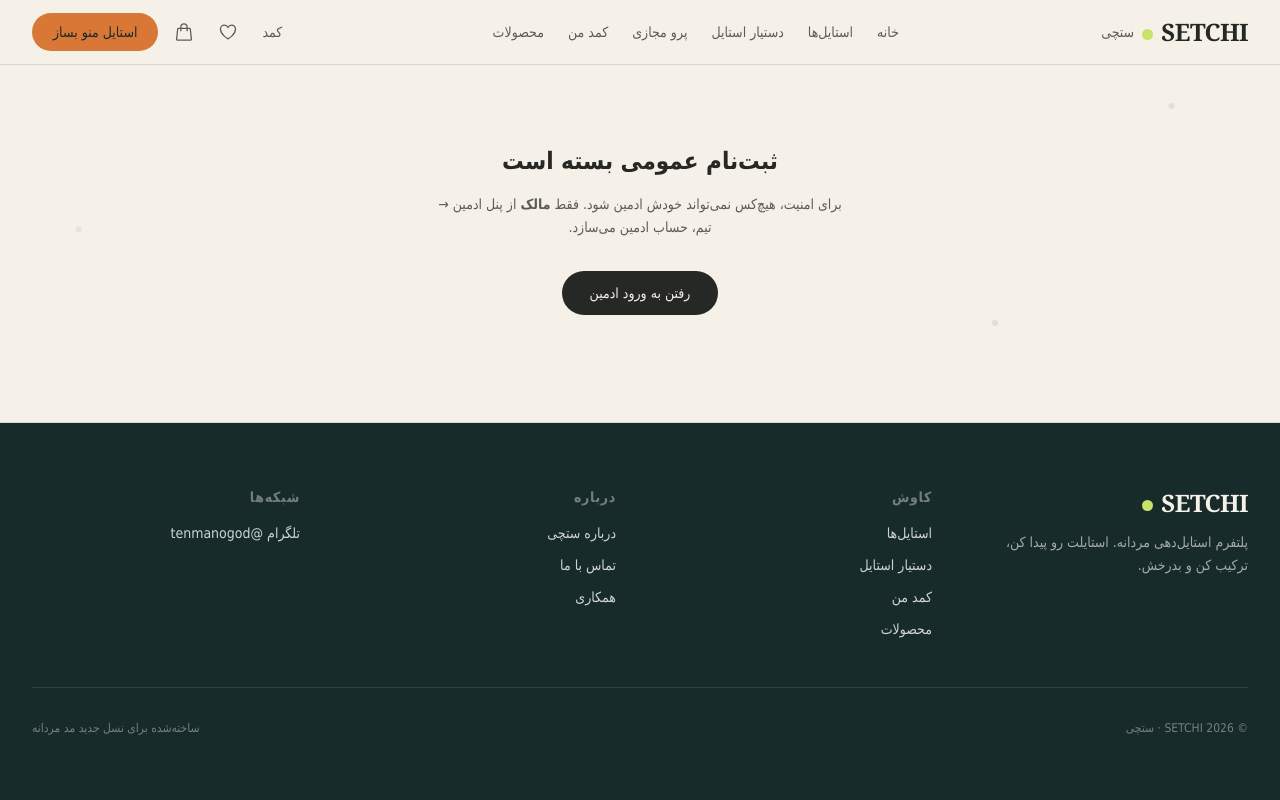
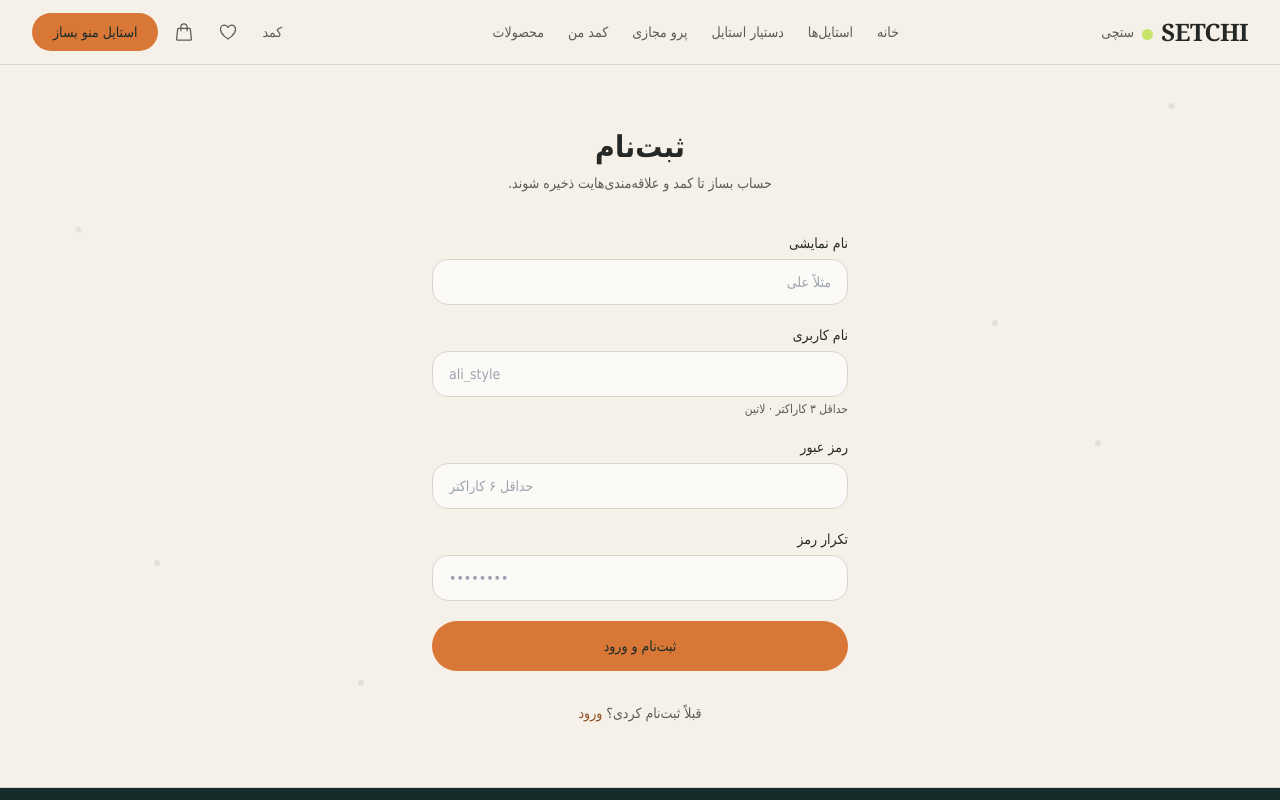
Before and after one commit to abolmoslehifsg-svg/setchi, a Next.js app: page /setchi/auth/register in a window 1280 px wide. Shown: the top 800 px of the page. Built offline with nearby package versions, Linux system fonts and the light colour scheme; a web font is replaced by a local one.

Commit message:
feat(auth): login/register UI + header welcome greeting

```diff
--- a/src/app/auth/login/page.tsx
+++ b/src/app/auth/login/page.tsx
@@ -1,11 +1,16 @@
 "use client";
 
 import { useState } from "react";
+import Link from "next/link";
 import { useRouter } from "next/navigation";
+import { loginUser } from "@/lib/user-auth";
 import { checkAdminCredentials, setAdminSession } from "@/lib/admin-auth";
+
+type Mode = "user" | "admin";
 
 export default function LoginPage() {
   const router = useRouter();
+  const [mode, setMode] = useState<Mode>("user");
   const [username, setUsername] = useState("");
   const [password, setPassword] = useState("");
   const [error, setError] = useState("");
@@ -16,25 +21,70 @@ export default function LoginPage() {
     setError("");
     setLoading(true);
 
-    const session = checkAdminCredentials(username, password);
-    if (session) {
-      setAdminSession(session);
+    if (mode === "admin") {
+      const session = checkAdminCredentials(username, password);
+      if (session) {
+        setAdminSession(session);
+        setLoading(false);
+        router.push("/admin/");
+        return;
+      }
       setLoading(false);
-      router.push("/admin/");
+      setError("نام کاربری یا رمز ادمین اشتباه است.");
       return;
     }
 
+    const res = loginUser(username, password);
     setLoading(false);
-    setError("نام کاربری یا رمز اشتباه است. فقط مالک و ادمین‌های اضافه‌شده دسترسی دارند.");
+    if (!res.ok) {
+      setError(res.error || "ورود ناموفق");
+      return;
+    }
+    router.push("/");
   };
 
   return (
     <div className="mx-auto max-w-md px-4 py-16" dir="rtl">
-      <div className="text-center mb-10">
-        <h1 className="text-3xl font-bold">ورود ادمین</h1>
+      <div className="text-center mb-8">
+        <h1 className="text-3xl font-bold">
+          {mode === "user" ? "ورود" : "ورود ادمین"}
+        </h1>
         <p className="mt-2 text-sm text-[var(--secondary)]">
-          ثبت‌نام عمومی وجود ندارد. فقط مالک می‌تواند ادمین اضافه کند.
+          {mode === "user"
+            ? "به حساب کاربری‌ات وارد شو تا استایلت ذخیره بماند."
+            : "فقط مالک و ادمین‌های اضافه‌شده."}
         </p>
+      </div>
+
+      <div className="mb-6 flex rounded-full border border-[var(--border)] p-1 bg-[var(--muted)]">
+        <button
+          type="button"
+          onClick={() => {
+            setMode("user");
+            setError("");
+          }}
+          className={`flex-1 rounded-full py-2 text-sm font-medium transition-colors ${
+            mode === "user"
+              ? "bg-[var(--card)] text-[var(--foreground)] shadow-sm"
+              : "text-[var(--secondary)]"
+          }`}
+        >
+          کاربر
+        </button>
+        <button
+          type="button"
+          onClick={() => {
+            setMode("admin");
+            setError("");
+          }}
+          className={`flex-1 rounded-full py-2 text-sm font-medium transition-colors ${
+            mode === "admin"
+              ? "bg-[var(--card)] text-[var(--foreground)] shadow-sm"
+              : "text-[var(--secondary)]"
+          }`}
+        >
+          ادمین
+        </button>
       </div>
 
       <form onSubmit={handleLogin} className="space-y-5">
@@ -47,7 +97,7 @@ export default function LoginPage() {
             value={username}
             onChange={(e) => setUsername(e.target.value)}
             className="w-full rounded-xl border border-[var(--border)] bg-[var(--card)] px-4 py-3 text-sm focus:outline-none focus:ring-2 focus:ring-[var(--accent)]"
-            placeholder="نام کاربری"
+            placeholder="username"
             dir="ltr"
           />
         </div>
@@ -73,11 +123,20 @@ export default function LoginPage() {
         <button
           type="submit"
           disabled={loading}
-          className="w-full rounded-full bg-[var(--foreground)] py-3.5 text-sm font-medium text-[var(--background)] hover:bg-[var(--accent)] transition-colors disabled:opacity-60"
+          className="btn btn-cta w-full py-3.5 text-sm disabled:opacity-60"
         >
           {loading ? "..." : "ورود"}
         </button>
       </form>
+
+      {mode === "user" && (
+        <p className="mt-8 text-center text-sm text-[var(--secondary)]">
+          حساب نداری؟{" "}
+          <Link href="/auth/register/" className="text-link font-medium">
+            ثبت‌نام
+          </Link>
+        </p>
+      )}
     </div>
   );
 }
--- a/src/app/auth/register/page.tsx
+++ b/src/app/auth/register/page.tsx
@@ -1,22 +1,123 @@
 "use client";
 
+import { useState } from "react";
 import Link from "next/link";
+import { useRouter } from "next/navigation";
+import { registerUser } from "@/lib/user-auth";
 
-/** ثبت‌نام عمومی عمداً غیرفعال است تا هر کسی ادمین نشود. */
 export default function RegisterPage() {
+  const router = useRouter();
+  const [username, setUsername] = useState("");
+  const [displayName, setDisplayName] = useState("");
+  const [password, setPassword] = useState("");
+  const [password2, setPassword2] = useState("");
+  const [error, setError] = useState("");
+  const [loading, setLoading] = useState(false);
+
+  const handleRegister = (e: React.FormEvent) => {
+    e.preventDefault();
+    setError("");
+
+    if (password !== password2) {
+      setError("رمز و تکرار آن یکسان نیست");
+      return;
+    }
+
+    setLoading(true);
+    const res = registerUser(username, password, displayName || username);
+    setLoading(false);
+
+    if (!res.ok) {
+      setError(res.error || "ثبت‌نام ناموفق");
+      return;
+    }
+
+    router.push("/");
+  };
+
   return (
-    <div className="mx-auto max-w-md px-4 py-20 text-center" dir="rtl">
-      <h1 className="text-2xl font-bold">ثبت‌نام عمومی بسته است</h1>
-      <p className="mt-4 text-sm text-[var(--secondary)] leading-relaxed">
-        برای امنیت، هیچ‌کس نمی‌تواند خودش ادمین شود. فقط{" "}
-        <strong>مالک</strong> از پنل ادمین → تیم، حساب ادمین می‌سازد.
+    <div className="mx-auto max-w-md px-4 py-16" dir="rtl">
+      <div className="text-center mb-10">
+        <h1 className="text-3xl font-bold">ثبت‌نام</h1>
+        <p className="mt-2 text-sm text-[var(--secondary)]">
+          حساب بساز تا کمد و علاقه‌مندی‌هایت ذخیره شوند.
+        </p>
+      </div>
+
+      <form onSubmit={handleRegister} className="space-y-5">
+        <div>
+          <label className="block text-sm font-medium mb-1.5">نام نمایشی</label>
+          <input
+            type="text"
+            value={displayName}
+            onChange={(e) => setDisplayName(e.target.value)}
+            className="w-full rounded-xl border border-[var(--border)] bg-[var(--card)] px-4 py-3 text-sm focus:outline-none focus:ring-2 focus:ring-[var(--accent)]"
+            placeholder="مثلاً علی"
+          />
+        </div>
+
+        <div>
+          <label className="block text-sm font-medium mb-1.5">نام کاربری</label>
+          <input
+            type="text"
+            required
+            autoComplete="username"
+            value={username}
+            onChange={(e) => setUsername(e.target.value)}
+            className="w-full rounded-xl border border-[var(--border)] bg-[var(--card)] px-4 py-3 text-sm focus:outline-none focus:ring-2 focus:ring-[var(--accent)]"
+            placeholder="ali_style"
+            dir="ltr"
+          />
+          <p className="mt-1 text-xs text-[var(--secondary)]">حداقل ۳ کاراکتر · لاتین</p>
+        </div>
+
+        <div>
+          <label className="block text-sm font-medium mb-1.5">رمز عبور</label>
+          <input
+            type="password"
+            required
+            autoComplete="new-password"
+            value={password}
+            onChange={(e) => setPassword(e.target.value)}
+            className="w-full rounded-xl border border-[var(--border)] bg-[var(--card)] px-4 py-3 text-sm focus:outline-none focus:ring-2 focus:ring-[var(--accent)]"
+            placeholder="حداقل ۶ کاراکتر"
+            dir="ltr"
+          />
+        </div>
+
+        <div>
+          <label className="block text-sm font-medium mb-1.5">تکرار رمز</label>
+          <input
+            type="password"
+            required
+            autoComplete="new-password"
+            value={password2}
+            onChange={(e) => setPassword2(e.target.value)}
+            className="w-full rounded-xl border border-[var(--border)] bg-[var(--card)] px-4 py-3 text-sm focus:outline-none focus:ring-2 focus:ring-[var(--accent)]"
+            placeholder="••••••••"
+            dir="ltr"
+          />
+        </div>
+
+        {error && (
+          <p className="text-sm text-red-600 bg-red-50 rounded-lg px-4 py-2">{error}</p>
+        )}
+
+        <button
+          type="submit"
+          disabled={loading}
+          className="btn btn-cta w-full py-3.5 text-sm disabled:opacity-60"
+        >
+          {loading ? "..." : "ثبت‌نام و ورود"}
+        </button>
+      </form>
+
+      <p className="mt-8 text-center text-sm text-[var(--secondary)]">
+        قبلاً ثبت‌نام کردی؟{" "}
+        <Link href="/auth/login/" className="text-link font-medium">
+          ورود
+        </Link>
       </p>
-      <Link
-        href="/auth/login/"
-        className="mt-8 inline-block rounded-full bg-[var(--foreground)] px-7 py-3 text-sm text-[var(--background)]"
-      >
-        رفتن به ورود ادمین
-      </Link>
     </div>
   );
 }
```
